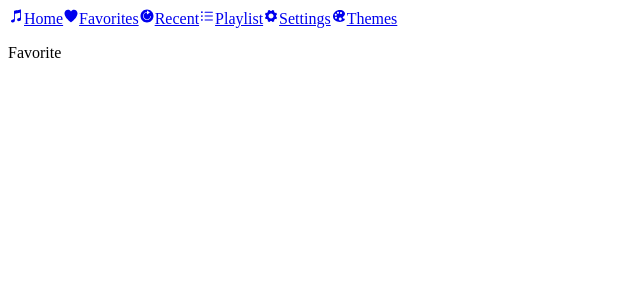
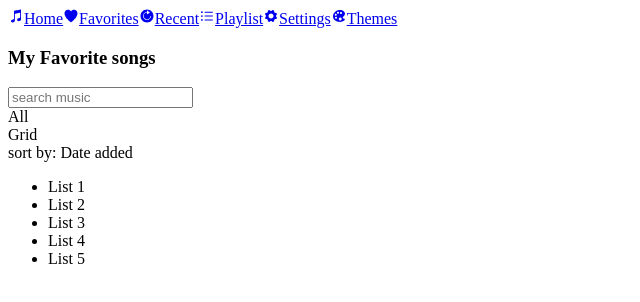
Before and after one commit to Davejs136/player-app, a React (Create React App) app: page /favorite in a window 1280 px wide. Shown: the top 302 px of the page, without its empty margins (0-640 px from the left). Built offline with nearby package versions, Linux system fonts and the light colour scheme.

Commit message:
add: Favorite page

```diff
--- /dev/null
+++ b/src/pages/Favorite/Favorite.js
@@ -0,0 +1,30 @@
+import React from 'react'
+
+const Favorite = () => (
+  <section className="fav">
+    <div className="fav__header">
+      <h1>My Favorite songs</h1>
+      <input type="text" placeholder="search music" />
+    </div>
+    <div className="fav__clasification">
+      <span className="fav__mode fav__mode--active">All</span>
+    </div>
+    <div className="fav__view-mode">
+      <div className="iconm">Grid</div>
+      <div className="fav__sort">
+        sort by: <span className="fav__sort-active">Date added</span>
+      </div>
+    </div>
+    <div className="fav__list">
+      <ul>
+        <li>List 1</li>
+        <li>List 2</li>
+        <li>List 3</li>
+        <li>List 4</li>
+        <li>List 5</li>
+      </ul>
+    </div>
+  </section>
+)
+
+export default Favorite
--- /dev/null
+++ b/src/pages/Favorite/index.js
@@ -0,0 +1 @@
+export { default } from './Favorite'
--- a/src/routes/Routes.js
+++ b/src/routes/Routes.js
@@ -3,6 +3,7 @@ import { Switch, Route } from 'react-router-dom'
 
 // Pages
 import Home from '../pages/Home'
+import Favorite from '../pages/Favorite'
 
 const Routes = () => (
   <Switch>
@@ -10,7 +11,7 @@ const Routes = () => (
       <Home />
     </Route>
     <Route path="/favorite">
-      <p>Favorite</p>
+      <Favorite />
     </Route>
     <Route path="/recent">
       <p>Recent</p>
```
Also changed, not shown: src/pages/Favorite.js (deleted).
